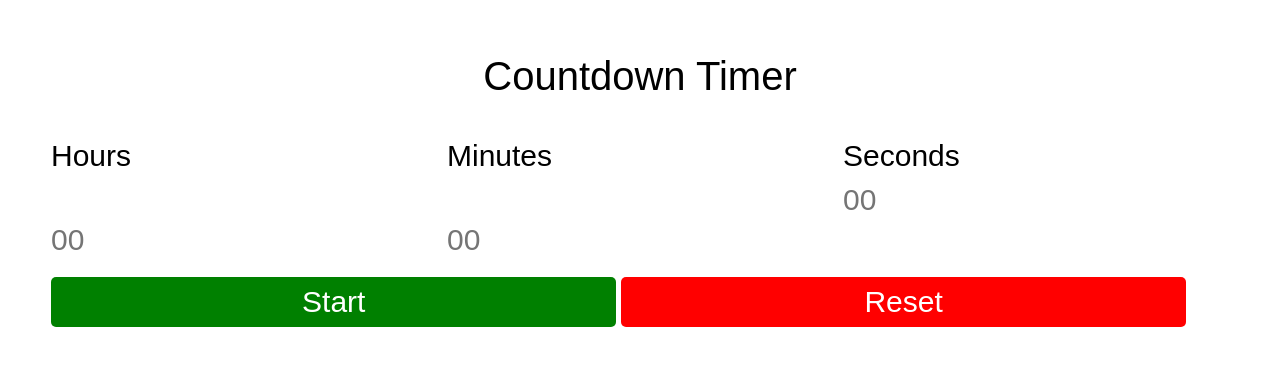
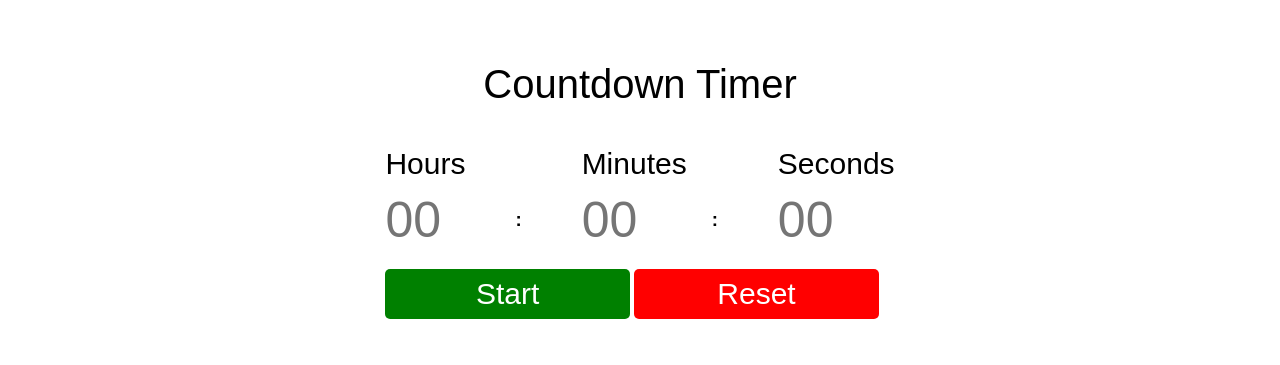
Before and after one commit to nusratmomita/Javascript-Machine-Coding-Round-Questions, a plain HTML site: page Countdown Timer Project/index.html in a window 1280 px wide. Shown: the part 155-520 px from the top of the page. Drawn offline with Linux system fonts and the light colour scheme.

Commit message:
UI design done

```diff
--- a/Countdown Timer Project/index.html
+++ b/Countdown Timer Project/index.html
@@ -15,14 +15,14 @@
                     <h4 class="time_name">Hours</h4>
                     <div class="time_value">
                         <input type="number" placeholder="00" maxlength="2" class="time_hour"/>
-                        <!-- <h3 class="time_colon">:</h3> -->
+                        <h3 class="time_colon">:</h3>
                     </div>
                 </div>
                 <div>
                     <h4 class="time_name">Minutes</h4>
                     <div class="time_value">
                         <input type="number" placeholder="00" maxlength="2" class="time_minute"/>
-                        <!-- <h3 class="time_colon">:</h3> -->
+                        <h3 class="time_colon">:</h3>
                     </div>
                 </div>
                 <div>
--- a/Countdown Timer Project/style/style.css
+++ b/Countdown Timer Project/style/style.css
@@ -22,11 +22,11 @@ body{
 .countdown_body{
     margin-top: 30px;
     display: flex;
-    gap: 10px;
+    gap: 60px;
 }
 
 .time_value{
-    margin-top: 50px;
+    margin-top: 10px;
     display: flex;
     justify-content: space-between;
     align-items: center;
@@ -38,7 +38,8 @@ body{
 }
 
 .time_hour, .time_minute, .time_second{
-    font-size: 30px;
+    width: 90px;
+    font-size: 50px;
     font-weight: normal;
     color: gray;
     border: none;
@@ -46,17 +47,18 @@ body{
     background: transparent;
 }
 
+
 .time_hour::-webkit-inner-spin-button, .time_minute::-webkit-inner-spin-button, .time_second::-webkit-inner-spin-button{
     -webkit-appearance: none;
     margin: 0;
 }
+
 .time_second{
     margin-top: 10px;
 }
 
 .time_colon{
-    margin-top: 20px;
-    margin-left: 60px;
+    margin-left: 40px;
 }
 
 
```
